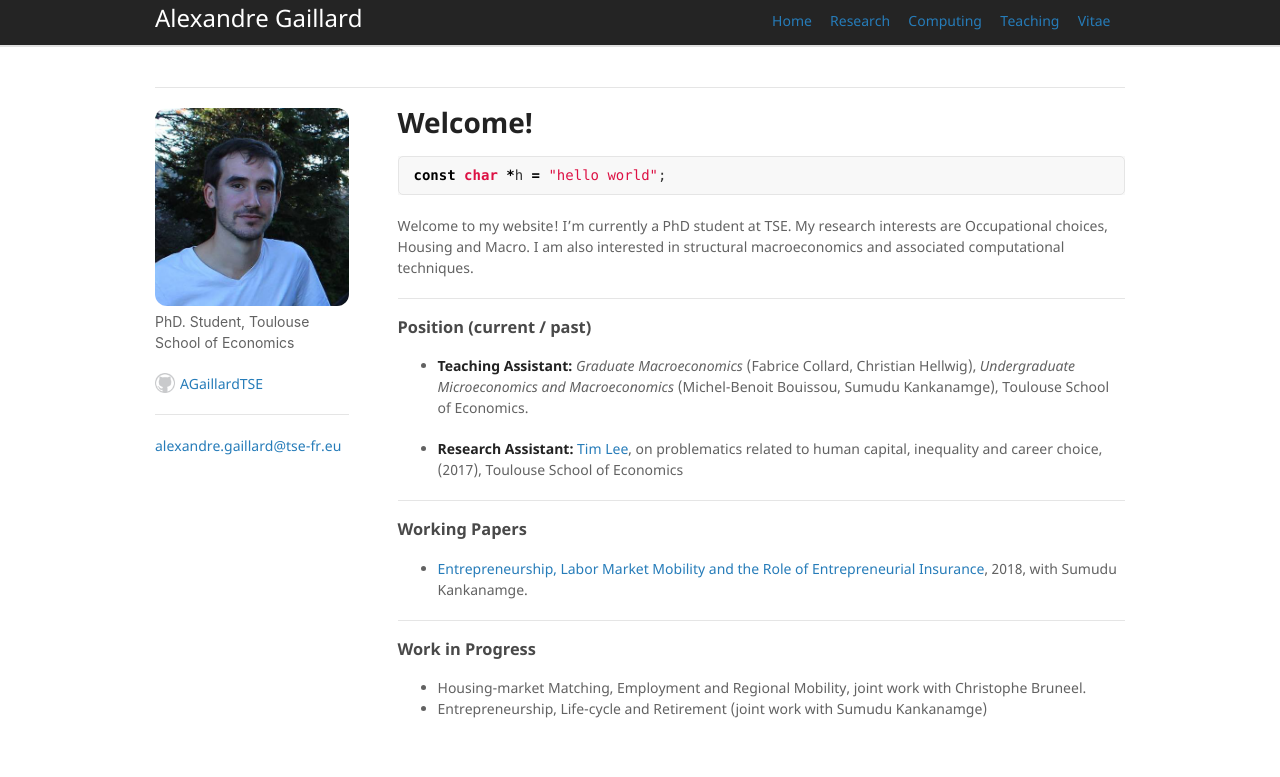
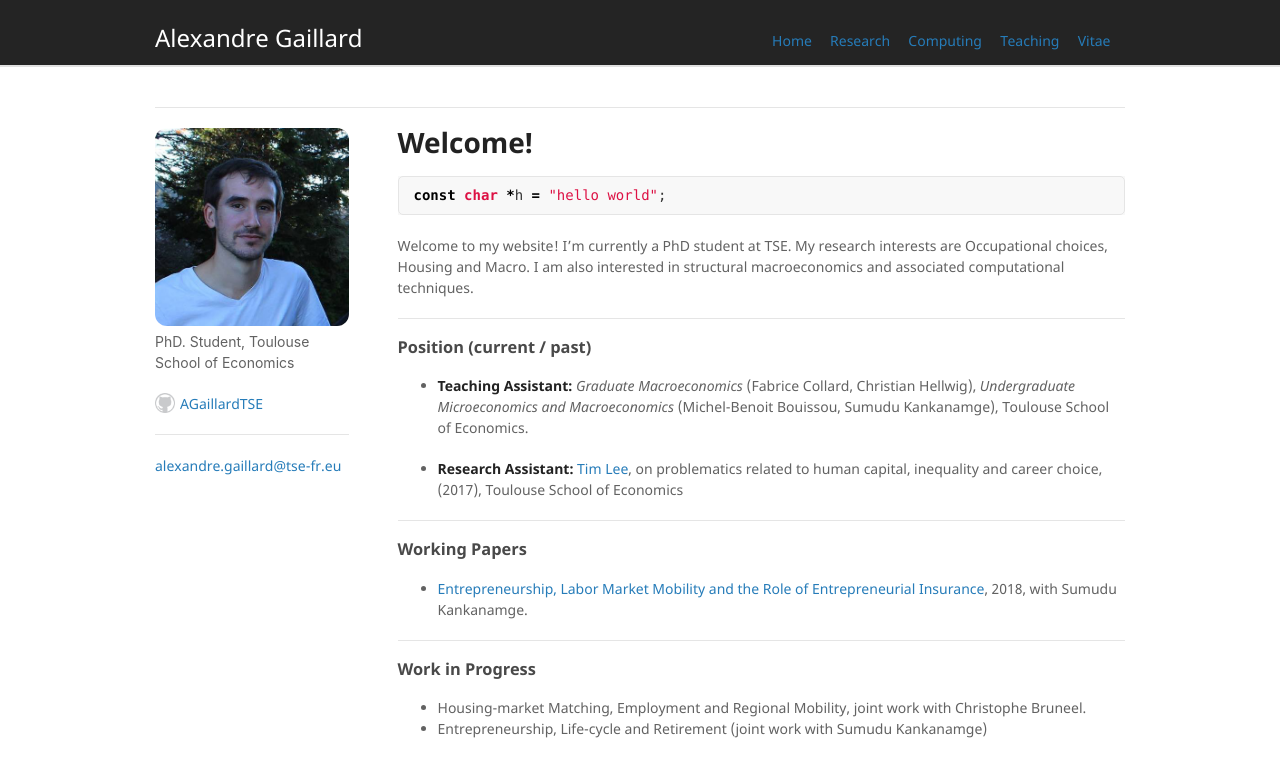
Before and after one commit to AGaillardTSE/AGaillardTSE.github.io, a Jekyll site: the page built from index.md, in a window 1280 px wide. Shown: the top 777 px of the page. Built offline with Jekyll 4.4.1, drawn with Linux system fonts in a browser that asks for light colours; our own code applies the rules of GitHub Pages for plain Markdown files.

Commit message:
Update jekyll-theme-minimal.scss

```diff
--- a/_sass/jekyll-theme-minimal.scss
+++ b/_sass/jekyll-theme-minimal.scss
@@ -63,13 +63,25 @@
 
 .menunavbar {
   border-bottom:2px solid #e0e0e0;
+  padding-top:20px;
   margin-bottom:40px;
   height:45px;
   background-color:#242424;
   color:#fff;
 }
 
+a.menunavbar {
+  padding-top:20px;
+  padding-bottom:15px;
+  padding-left:10px;
+  padding-right:10px;
+  color:#efefef;
+}
 
+a.menunavbar:hover {
+  background-color:#444444;
+  color:#fff;
+}
 
 blockquote {
   border-left:1px solid #e5e5e5;
```
